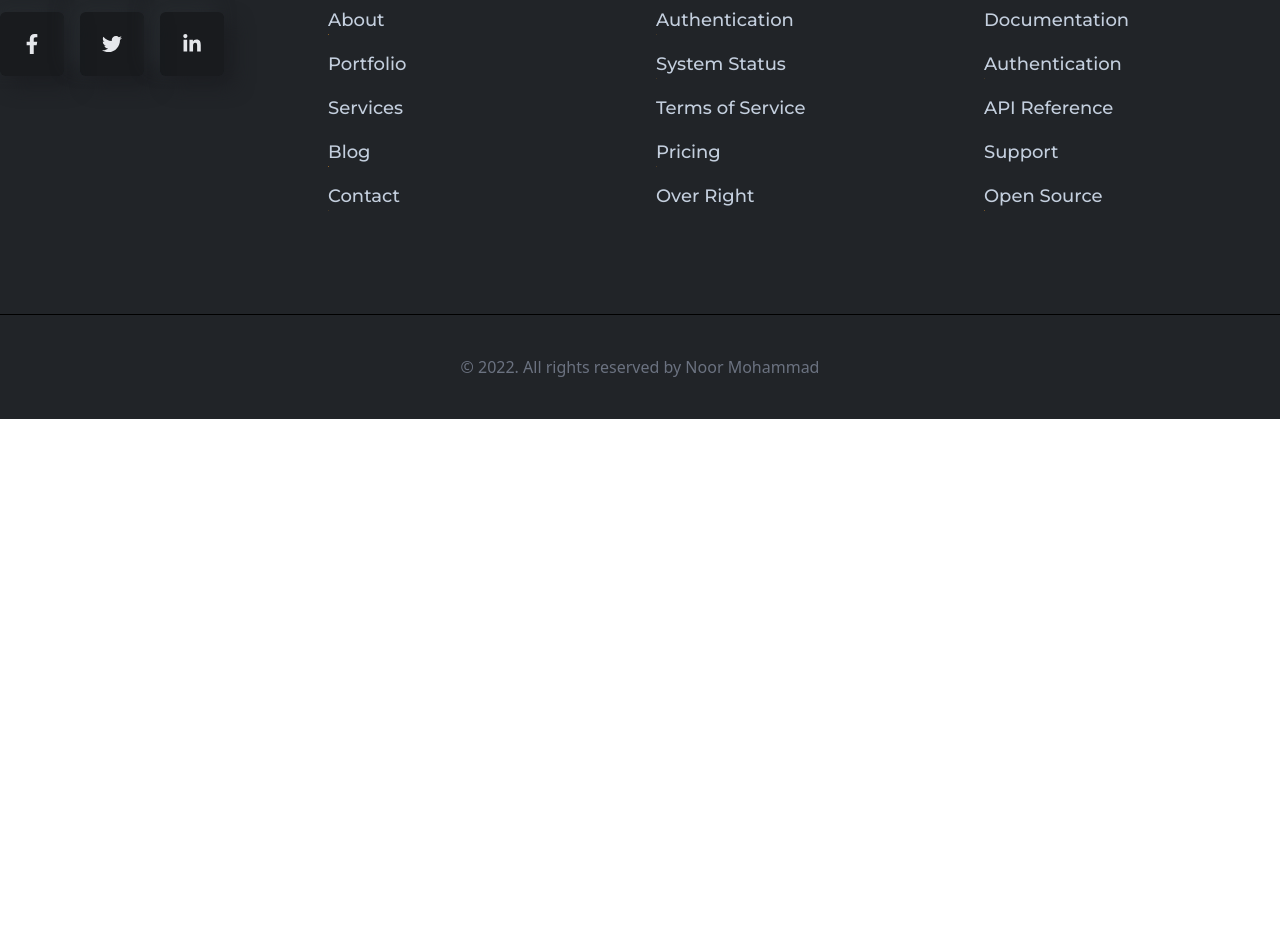
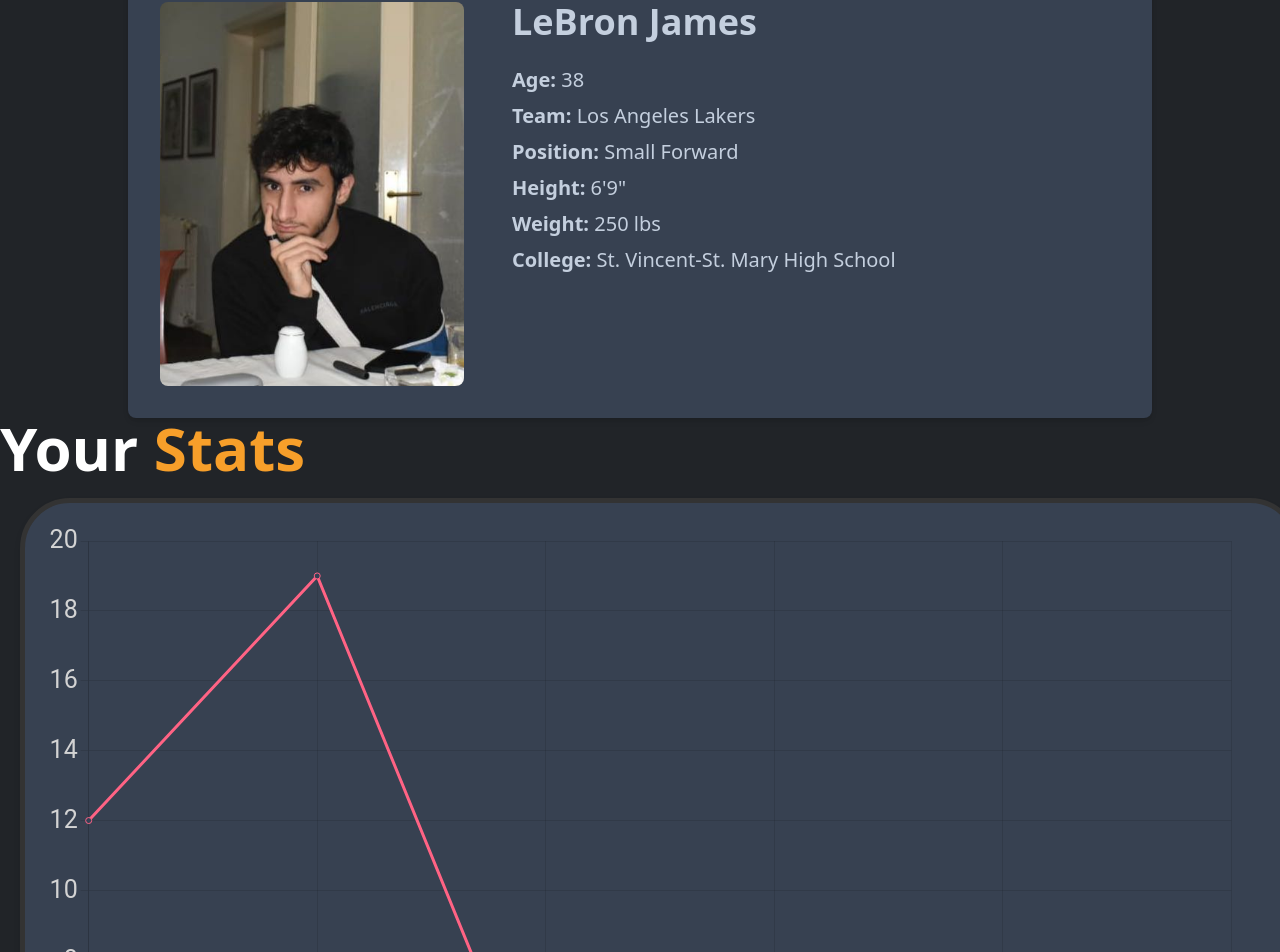
Before and after one commit to TheJad55/EECE430Proj, a React (Create React App) app: page /homesignedin in a window 1280 px wide. Shown: the part 126-1078 px from the top of the page. Before the commit the page ends 800 px from the top, so only its background shows below. Built offline with nearby package versions, Linux system fonts and the light colour scheme.

Commit message:
added chart and player profile

```diff
--- a/src/App.js
+++ b/src/App.js
@@ -1,10 +1,10 @@
 import React from "react";
 import Footer from "./components/footer/Footer";
 import FooterBottom from "./components/footer/FooterBottom";
-import Navbar from "./components/navbar/Navbar";
 import Homep from "./components/home/Homep";
 import Login from "./components/login/Login";
 import Register from "./components/register/Registration";
+import Homesignedin from "./components/homesignedin/homesignedin";
 import { Routes, Route } from "react-router-dom";
 
 function App() {
@@ -14,6 +14,7 @@ function App() {
         <Route path="/" element={<Homep />} />
         <Route path="/login" element={<Login />} />
         <Route path="/register" element={<Register />} />
+        <Route path="/homesignedin" element={<Homesignedin />} />
       </Routes>
       <Footer />
       <FooterBottom />
--- /dev/null
+++ b/src/components/homesignedin/homesignedin.js
@@ -0,0 +1,21 @@
+import React from "react";
+import Navbar2 from "../navbar/Navbar2";
+import PlayerProfile from "../usableComponents/PlayerProfile";
+import ChartComponent from "../usableComponents/playerChart";
+
+const Homesignedin = () => {
+  return (
+    <div>
+      <Navbar2 />
+      <div className="max-w-screen-xl mx-auto">
+        <PlayerProfile />
+        <h1 className="text-6xl font-bold text-white">
+          Your <span className="text-designColor capitalize">Stats</span>
+        </h1>
+        <ChartComponent />
+      </div>
+    </div>
+  );
+};
+
+export default Homesignedin;
--- /dev/null
+++ b/src/components/usableComponents/PlayerProfile.js
@@ -0,0 +1,51 @@
+import React from "react";
+import jsImg from "../../assets/images/playerIMG/js.jpg";
+const PlayerProfile = () => {
+  const player = {
+    imageUrl: jsImg,
+    name: "LeBron James",
+    age: 38,
+    team: "Los Angeles Lakers",
+    position: "Small Forward",
+    height: "6'9\"",
+    weight: "250 lbs",
+    college: "St. Vincent-St. Mary High School",
+  };
+
+  return (
+    <div className="bg-gray-700 rounded-lg p-8 shadow-md w-11/12 md:w-4/5 mx-auto">
+      <div className="flex">
+        <div className="w-1/3">
+          <img
+            className="rounded-lg object-cover w-full h-96"
+            src={player.imageUrl}
+            alt={player.name}
+          />
+        </div>
+        <div className="w-2/3 ml-12">
+          <h2 className="text-4xl font-semibold mb-6">{player.name}</h2>
+          <p className="text-xl mb-2">
+            <strong>Age:</strong> {player.age}
+          </p>
+          <p className="text-xl mb-2">
+            <strong>Team:</strong> {player.team}
+          </p>
+          <p className="text-xl mb-2">
+            <strong>Position:</strong> {player.position}
+          </p>
+          <p className="text-xl mb-2">
+            <strong>Height:</strong> {player.height}
+          </p>
+          <p className="text-xl mb-2">
+            <strong>Weight:</strong> {player.weight}
+          </p>
+          <p className="text-xl mb-2">
+            <strong>College:</strong> {player.college}
+          </p>
+        </div>
+      </div>
+    </div>
+  );
+};
+
+export default PlayerProfile;
--- a/src/components/usableComponents/RegistrationForm.js
+++ b/src/components/usableComponents/RegistrationForm.js
@@ -63,7 +63,7 @@ const RegistrationForm = () => {
   return (
     <div
       className="min-h-screen py-40"
-      style={{ backgroundImage: "linear-gradient(115deg, #2C2C2C, #FFA500)" }}
+      style={{ backgroundImage: "linear-gradient(115deg, #8B4000, #2C2C2C)" }}
     >
       <div className="container mx-auto scale-125">
         <div className="flex flex-col lg:flex-row w-10/12 lg:w-8/12 bg-white rounded-xl mx-auto shadow-lg overflow-hidden">
--- /dev/null
+++ b/src/components/usableComponents/playerChart.js
@@ -0,0 +1,81 @@
+import React from "react";
+import { Line } from "react-chartjs-2";
+import {
+  Chart,
+  LineElement,
+  CategoryScale,
+  LinearScale,
+  PointElement,
+} from "chart.js";
+
+Chart.register(LineElement, CategoryScale, LinearScale, PointElement);
+
+const ChartComponent = () => {
+  const data = {
+    labels: ["May 12", "May 13", "May 14", "May 15", "May 16", "May 17"],
+    datasets: [
+      {
+        data: [12, 19, 3, 5, 2, 3],
+        backgroundColor: "#334155",
+        borderColor: "rgba(255, 99, 132, 1)",
+      },
+    ],
+  };
+  const options = {
+    responsive: true,
+    maintainAspectRatio: false,
+    scales: {
+      x: {
+        ticks: {
+          color: "#D3D3D3",
+          font: {
+            size: 25,
+            family: "Roboto",
+          },
+        },
+      },
+      y: {
+        ticks: {
+          color: "#D3D3D3",
+          font: {
+            size: 25,
+            family: "Roboto",
+          },
+        },
+      },
+    },
+  };
+
+  return (
+    <div
+      className="bg-gray-700"
+      style={{
+        width: "100%",
+        height: "80%",
+        marginLeft: "20px",
+        marginTop: "20px",
+        position: "relative",
+        border: "5px solid #333",
+        borderRadius: "50px",
+        padding: "20px",
+        boxShadow: "0px 4px 6px rgba(0, 0, 0, 0.1)",
+      }}
+    >
+      <div style={{ position: "relative", paddingBottom: "56.25%" }}>
+        <div
+          style={{
+            position: "absolute",
+            top: 0,
+            left: 0,
+            right: 0,
+            bottom: 0,
+          }}
+        >
+          <Line data={data} options={options}></Line>
+        </div>
+      </div>
+    </div>
+  );
+};
+
+export default ChartComponent;
```
Also changed, not shown: package.json (+7 -1 lines), src/components/navbar/Navbar.js (+41 -13 lines), src/components/navbar/Navbar2.js (+11 -11 lines), src/assets/images/playerIMG/js.jpg (added), 1 other file (tests, documents, lock files or other folders).
